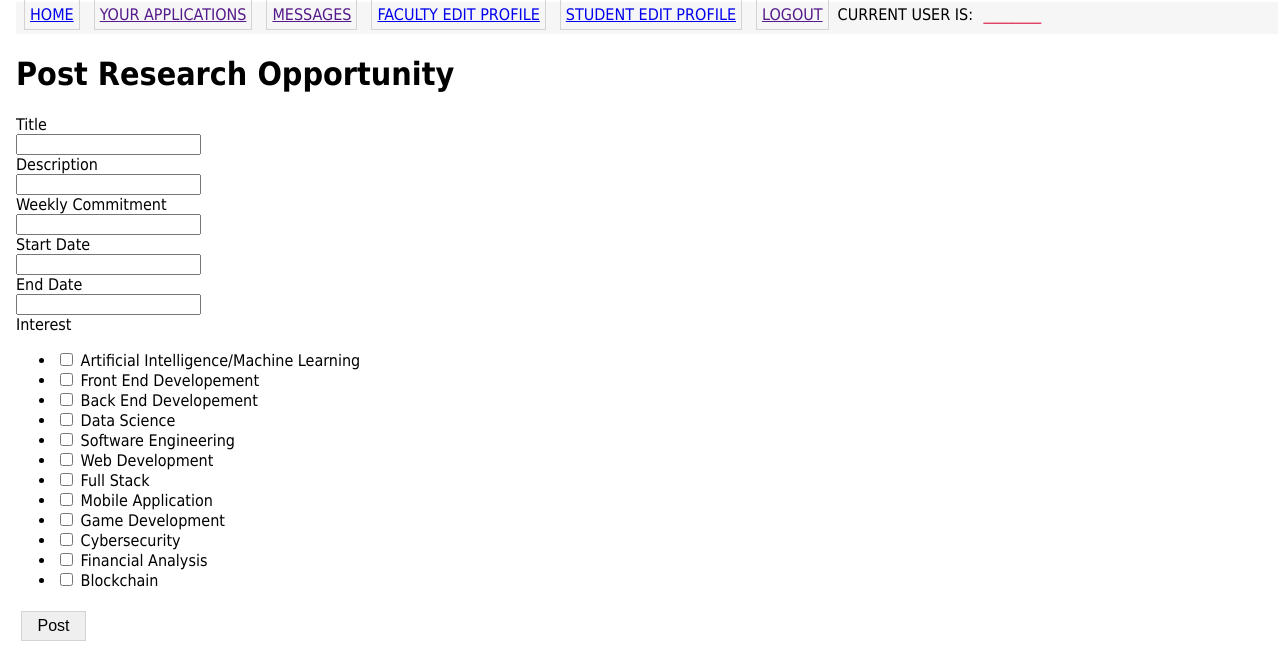
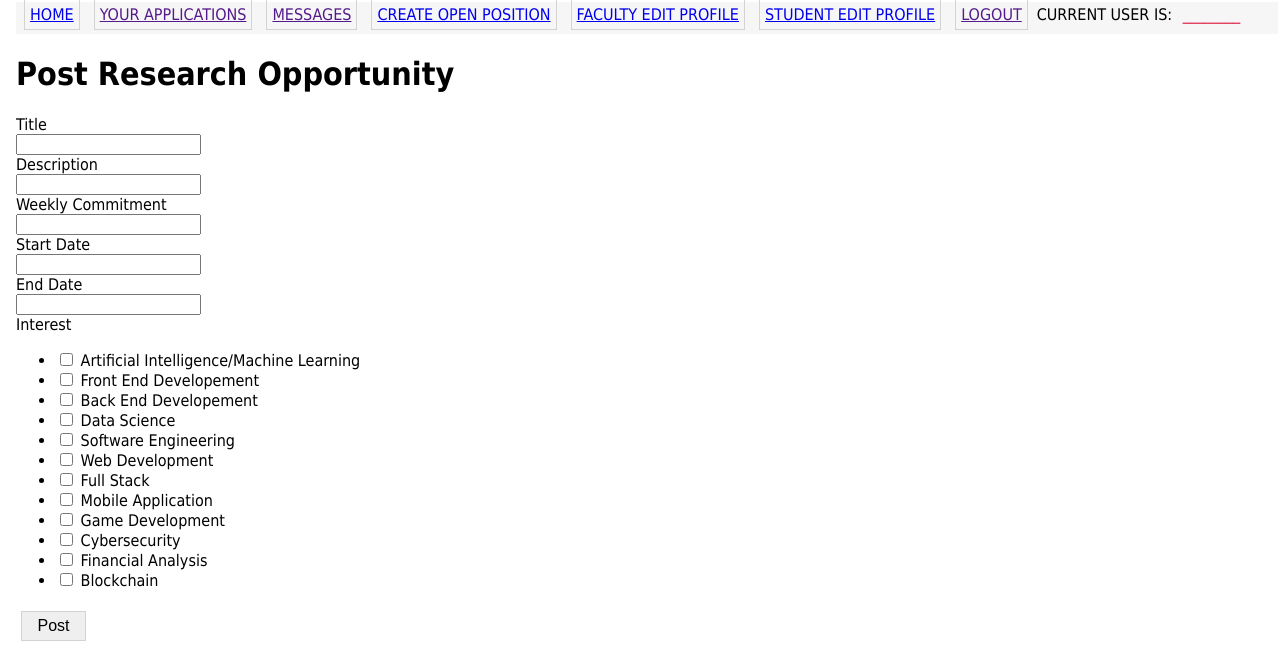
Before and after one commit to Nick-Kildall/WSU-Group-Website, a Flask app: page /createpost in a window 1280 px wide. Shown: the top 645 px of the page. Run offline with Flask 2, Linux system fonts and the light colour scheme; data comes from the database, SQL or seed files in the repository; some libraries are stand-ins or nearby versions.

Commit message:
adding create open position to nav bar

```diff
--- a/app/View/templates/base.html
+++ b/app/View/templates/base.html
@@ -15,6 +15,7 @@
                 <td><a href="{{ url_for('routes.index') }}" class = "button">Home</a></td>
                 <td><a href="" class = "button"> Your Applications </a></td>
                 <td><a href="" class = "button"> Messages </a></td>
+                <td><a href="{{ url_for('routes.createpost') }}" class = "button"> Create Open Position </a></td>
                 <td><a href="{{ url_for('routes.f_edit_profile') }}" class = "button"> Faculty Edit Profile </a></td>
                 <td><a href="{{ url_for('routes.s_edit_profile') }}" class = "button"> Student Edit Profile </a></td>
                 <td><a href="" class = "button"> Logout </a></td>
```
